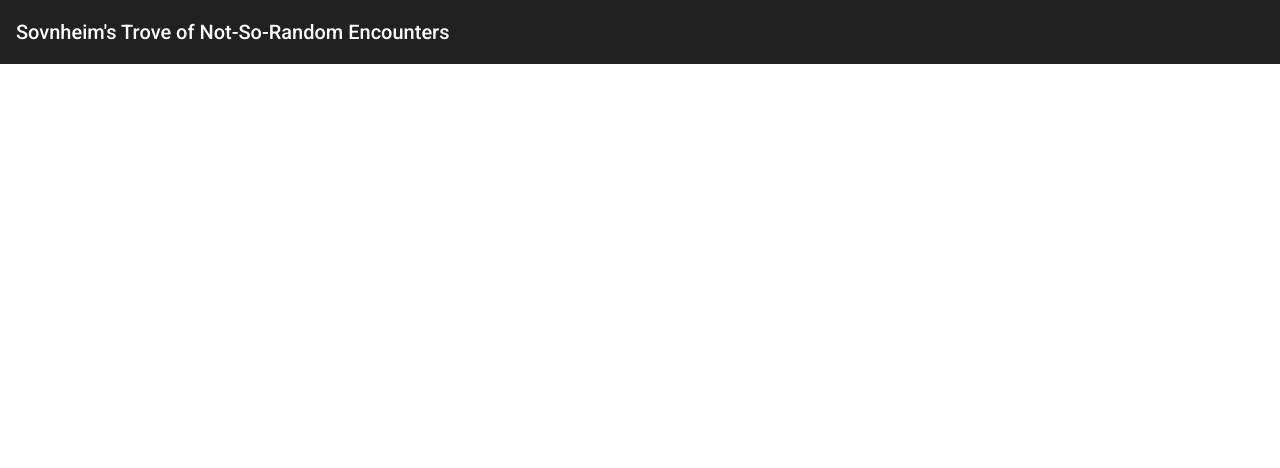
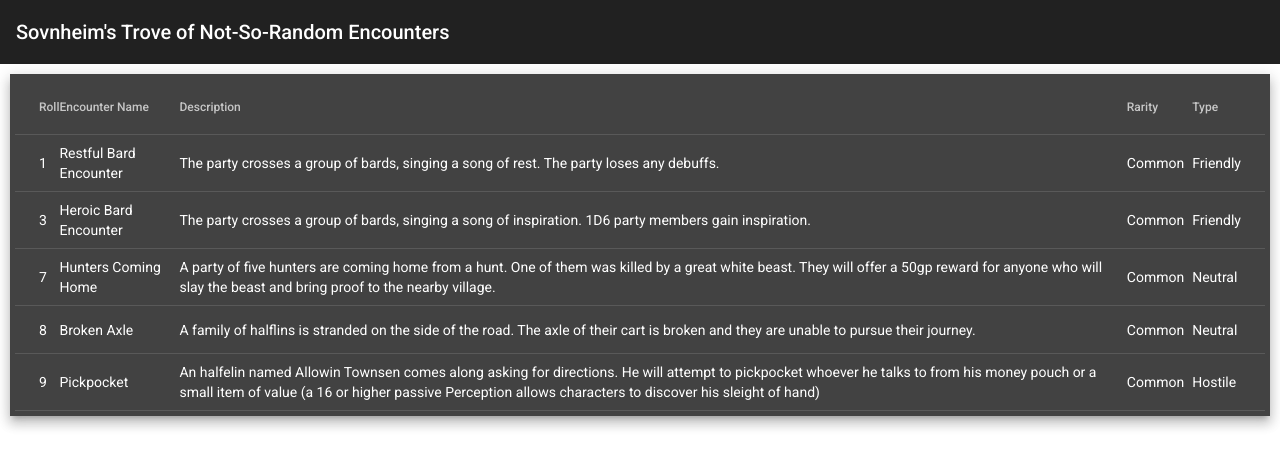
Before and after one commit to sovnheim/SovnheimsTrove, an Angular app: page / in a window 1280 px wide. Shown: the top 468 px of the page. Built offline with nearby package versions, Linux system fonts and the light colour scheme.

Commit message:
displayed material table with data template

```diff
--- a/package.json
+++ b/package.json
@@ -32,7 +32,7 @@
     "@angular/compiler-cli": "~10.2.0",
     "@types/jasmine": "~3.5.0",
     "@types/jasminewd2": "~2.0.3",
-    "@types/node": "^12.11.1",
+    "@types/node": "^12.20.4",
     "@typescript-eslint/eslint-plugin": "^4.15.2",
     "codelyzer": "^6.0.0",
     "eslint": "^7.21.0",
--- a/src/app/app.component.html
+++ b/src/app/app.component.html
@@ -1 +1,32 @@
-<mat-toolbar> Sovnheim's Trove of Not-So-Random Encounters </mat-toolbar>
+<mat-toolbar> {{title}} </mat-toolbar>
+
+<table mat-table [dataSource]="dataSource" class="mat-elevation-z8">
+
+  <ng-container matColumnDef="ID">
+    <th mat-header-cell *matHeaderCellDef> Roll </th>
+    <td mat-cell *matCellDef="let element"> {{element.fields.ID}} </td>
+  </ng-container>
+
+  <ng-container matColumnDef="Rarity">
+    <th mat-header-cell *matHeaderCellDef> Rarity </th>
+    <td mat-cell *matCellDef="let element"> {{element.fields.Rarity}} </td>
+  </ng-container>
+
+  <ng-container matColumnDef="Encounter Name">
+    <th mat-header-cell *matHeaderCellDef> Encounter Name </th>
+    <td mat-cell *matCellDef="let element"> {{element.fields['Encounter Name']}} </td>
+  </ng-container>
+
+  <ng-container matColumnDef="Encounter Type">
+    <th mat-header-cell *matHeaderCellDef> Type </th>
+    <td mat-cell *matCellDef="let element"> {{element.fields['Encounter Type']}} </td>
+  </ng-container>
+
+  <ng-container matColumnDef="Encounter Description">
+    <th mat-header-cell *matHeaderCellDef> Description </th>
+    <td mat-cell *matCellDef="let element"> {{element.fields['Encounter Description']}} </td>
+  </ng-container>
+
+  <tr mat-header-row *matHeaderRowDef="displayedColumns"></tr>
+  <tr mat-row *matRowDef="let row; columns: displayedColumns;"></tr>
+</table>
--- a/src/app/app.component.scss
+++ b/src/app/app.component.scss
@@ -0,0 +1,8 @@
+table {
+  margin: 10px;
+  padding: 5px;
+}
+
+.mat-cell {
+  padding: 8px 8px 8px 0;
+}
--- a/src/app/app.component.ts
+++ b/src/app/app.component.ts
@@ -1,4 +1,6 @@
 import { Component } from '@angular/core';
+// import { TableData } from './service/tabledata';
+import { getTableData } from './service/event.service';
 
 @Component({
   selector: 'app-root',
@@ -6,5 +8,10 @@ import { Component } from '@angular/core';
   styleUrls: ['./app.component.scss'],
 })
 export class AppComponent {
-  title = 'tableBuilder';
+  title = 'Sovnheim\'s Trove of Not-So-Random Encounters';
+
+  displayedColumns: string[] = ['ID', 'Encounter Name', 'Encounter Description', 'Rarity', 'Encounter Type'];
+
+  dataSource = getTableData();
+  // dataSource = TableData.records;
 }
--- a/src/app/app.module.ts
+++ b/src/app/app.module.ts
@@ -3,6 +3,7 @@ import { NgModule } from '@angular/core';
 
 import { BrowserAnimationsModule } from '@angular/platform-browser/animations';
 import { MatToolbarModule } from '@angular/material/toolbar';
+import { MatTableModule } from '@angular/material/table';
 import { AppRoutingModule } from './app-routing.module';
 import { AppComponent } from './app.component';
 
@@ -15,6 +16,7 @@ import { AppComponent } from './app.component';
     AppRoutingModule,
     BrowserAnimationsModule,
     MatToolbarModule,
+    MatTableModule,
   ],
   providers: [],
   bootstrap: [AppComponent],
--- /dev/null
+++ b/src/app/service/event.service.ts
@@ -0,0 +1,5 @@
+import { TableData } from './tabledata';
+
+export function getTableData() {
+  return TableData.records;
+}
--- /dev/null
+++ b/src/app/service/tabledata.ts
@@ -0,0 +1,33 @@
+export const TableData = {
+  records: [{
+    id: 'recuqaogAFibsQNvC',
+    fields: {
+      ID: 1, 'Encounter Type': 'Friendly', Tag: ['Musical', 'Buff'], Rarity: 'Common', 'Encounter Description': 'The party crosses a group of bards, singing a song of rest. The party loses any debuffs.', 'Event Type': ['Open Road'], 'Encounter Name': 'Restful Bard Encounter',
+    },
+    createdTime: '2021-02-25T15:43:24.000Z',
+  }, {
+    id: 'reckG0ayMwhobEyx1',
+    fields: {
+      ID: 3, 'Encounter Type': 'Friendly', Tag: ['Musical', 'Buff'], Rarity: 'Common', 'Encounter Description': 'The party crosses a group of bards, singing a song of inspiration. 1D6 party members gain inspiration.', 'Event Type': ['Open Road'], 'Encounter Name': 'Heroic Bard Encounter',
+    },
+    createdTime: '2021-02-25T15:43:24.000Z',
+  }, {
+    id: 'recAoCghA4xFuJOvi',
+    fields: {
+      ID: 7, 'Encounter Type': 'Neutral', Tag: ['Quest Hook', 'Roleplay'], Rarity: 'Common', 'Encounter Description': 'A party of five hunters are coming home from a hunt. One of them was killed by a great white beast. They will offer a 50gp reward for anyone who will slay the beast and bring proof to the nearby village.', 'Event Type': ['Open Road'], 'Encounter Name': 'Hunters Coming Home',
+    },
+    createdTime: '2021-02-25T15:58:16.000Z',
+  }, {
+    id: 'rectyQXaKprw9Jy7C',
+    fields: {
+      ID: 8, 'Encounter Type': 'Neutral', Tag: ['Roleplay'], Rarity: 'Common', 'Encounter Description': 'A family of halflins is stranded on the side of the road. The axle of their cart is broken and they are unable to pursue their journey.', 'Event Type': ['Open Road'], 'Encounter Name': 'Broken Axle',
+    },
+    createdTime: '2021-02-25T16:09:08.000Z',
+  }, {
+    id: 'recDA3H7kna9ldcvu',
+    fields: {
+      ID: 9, 'Encounter Type': 'Hostile', Tag: ['Pickpocket'], Rarity: 'Common', 'Encounter Description': 'An halfelin named Allowin Townsen comes along asking for directions. He will attempt to pickpocket whoever he talks to from his money pouch or a small item of value (a 16 or higher passive Perception allows characters to discover his sleight of hand)', 'Event Type': ['Open Road'], 'Encounter Name': 'Pickpocket',
+    },
+    createdTime: '2021-02-25T16:10:49.000Z',
+  }],
+};
--- a/tsconfig.app.json
+++ b/tsconfig.app.json
@@ -3,7 +3,9 @@
   "extends": "./tsconfig.json",
   "compilerOptions": {
     "outDir": "./out-tsc/app",
-    "types": []
+    "types": [
+      "node"
+    ]
   },
   "files": [
     "src/main.ts",
```
